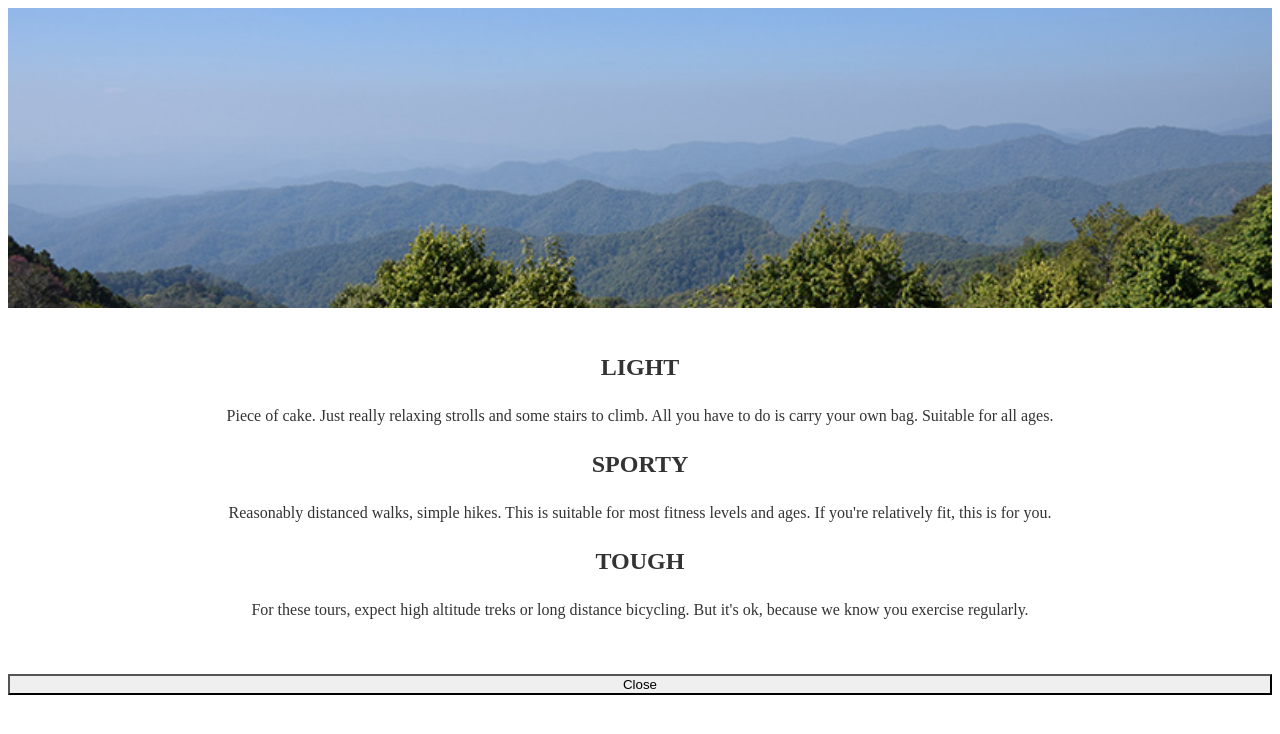
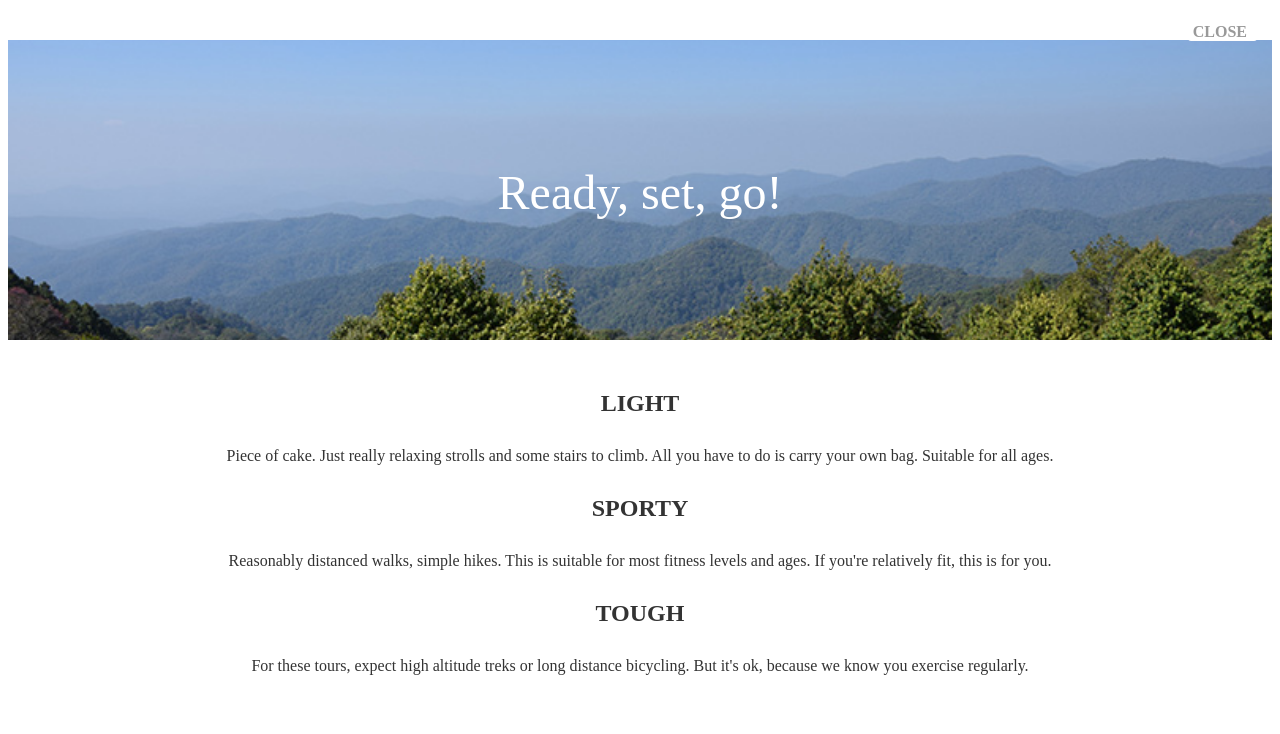
Before and after one commit to lightningthunder/lightningthunder.github.io, a PHP site: page /pages/physical-demand.html in a window 1280 px wide. Shown: the top 734 px of the page. Run offline with PHP 8.4, Linux system fonts and the light colour scheme.

Commit message:
Fixed closing button for modals

```diff
--- a/css/la_modal_profiles.css
+++ b/css/la_modal_profiles.css
@@ -5,6 +5,29 @@
 	overflow: hidden;
 	text-align: left;
 	position: relative;
+}
+
+.modal_profiles span.chimpanzee-close
+{
+	position: absolute;
+	top: 15px;
+	right: 15px;
+	cursor: pointer;
+	color: #999;
+	text-transform: uppercase;
+	font-weight: bold;
+	background: #fff;
+	padding: 0 5px;
+	border-radius: 3px;
+}
+
+.modal_profiles span.chimpanzee-glyph
+{
+	color: #999;
+	font-size: 1em;
+	margin-left: 5px;
+	position: relative;
+	top: 2px;
 }
 
 .modal_profiles_bg
@@ -15,12 +38,31 @@
 	margin: 0px;
 	background-size: cover !important;
 	background-position: center center !important;
+	position: relative;
+	text-align: center;
+}
+
+.modal_profiles_bg h1
+{
+	padding-top: 125px;
+	text-align: center;
+	color: #fff;
+	font-size: 3em;
+	font-weight: 300;
+}
+
+.modal_profiles_bg span.glyphicon-menu-down
+{
+	position: relative;
+	color: #fff;
+	font-size: 1.5em;
+	top: 80px;
 }
 
 .modal_profiles .modal_profiles_content
 {
 	text-align: left;
-	padding: 20px 20px 60px;
+	padding: 20px 20px 40px;
 	margin: 0px;
 	overflow: hidden;
 	position: relative;
@@ -57,7 +99,7 @@
     -webkit-text-stroke-color: orange;
 }
 
-.modal_profiles .modal_profiles_content.physical-demand h1
+.modal_profiles .modal_profiles_content.physical-demand h2
 {
 	padding: 10px 0;
 	font-size: 1.5em;
--- a/pages/physical-demand.html
+++ b/pages/physical-demand.html
@@ -6,27 +6,31 @@
   <body>
 
     <div class="container-fluid modal_profiles">
+
       <div class="row modal_profiles_bg" style="background-image:url('img/maekampong_scenery_4.jpg');">
-
+        <h1>Ready, set, go!</h1>
+        <span class="glyphicon glyphicon-menu-down" aria-label="swipe-down"></span>
       </div>
       <div class="row modal_profiles_content physical-demand">
         <div class="col-xs-12 col-md-4">
           <i class="fa fa-birthday-cake"></i>
-          <h1>Light</h1>
+          <h2>Light</h2>
           <p>Piece of cake. Just really relaxing strolls and some stairs to climb. All you have to do is carry your own bag. Suitable for all ages.</p>
         </div>
         <div class="col-xs-12 col-md-4">
           <i class="fa fa-trophy"></i>
-          <h1>Sporty</h1>
+          <h2>Sporty</h2>
           <p>Reasonably distanced walks, simple hikes. This is suitable for most fitness levels and ages. If you're relatively fit, this is for you.</p>
         </div>
         <div class="col-xs-12 col-md-4">
           <i class="fa fa-heartbeat"></i>
-          <h1>Tough</h1>
+          <h2>Tough</h2>
           <p>For these tours, expect high altitude treks or long distance bicycling. But it's ok, because we know you exercise regularly. </p>
         </div>
       </div>
-      <button type="button" class="btn btn-default btn-warning btn-sm btn-close-modal" data-dismiss="modal">Close <span class="glyphicon glyphicon-remove"</button>
+      <span class="chimpanzee-close" data-dismiss="modal">Close<span class="glyphicon glyphicon-remove-sign chimpanzee-glyph"></span></span>
+      <!--
+      <button type="button" class="btn btn-default btn-warning btn-sm btn-close-modal" data-dismiss="modal">Close <span class="glyphicon glyphicon-remove"></span></button> -->
     </div>
 
 
--- a/profiles/operators/bangkok-vanguards.html
+++ b/profiles/operators/bangkok-vanguards.html
@@ -17,7 +17,7 @@
           <a target="_block" href="//www.bangkokvanguards.com">Visit their website</a>
         </div>
       </div>
-      <button type="button" class="btn btn-default btn-warning btn-sm btn-close-modal" data-dismiss="modal">Close <span class="glyphicon glyphicon-remove"</button>
+      <span class="chimpanzee-close" data-dismiss="modal">Close<span class="glyphicon glyphicon-remove-sign chimpanzee-glyph"></span></span>
     </div>
 
 
```
Also changed, not shown: css/la_details.css (+2 -11 lines).
